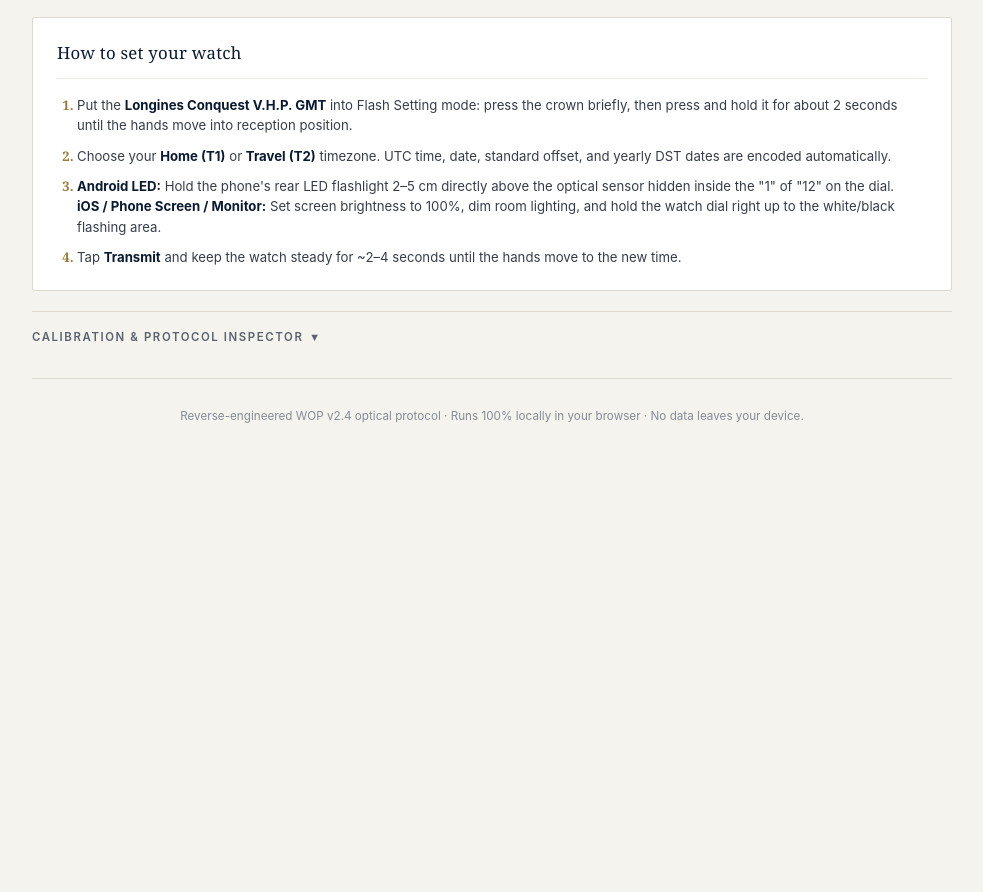
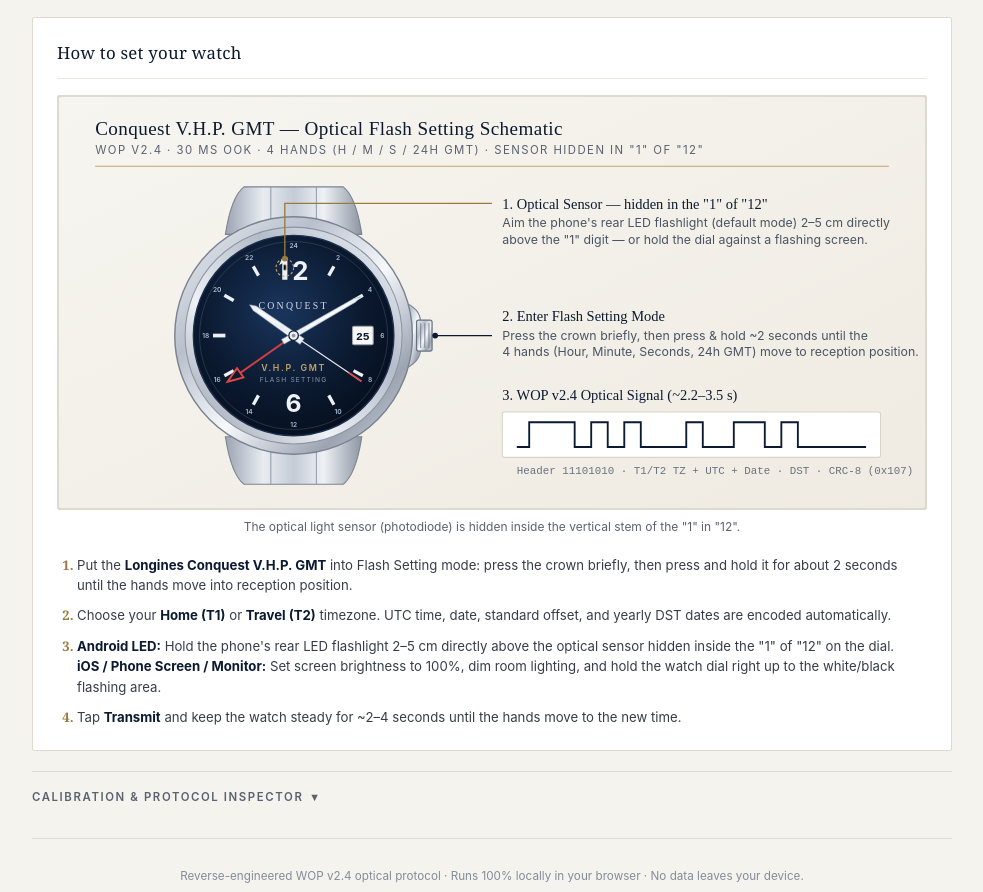
Before and after one commit to cino893/optical-flash-time-transmission, a plain HTML site: page index.html in a window 1280 px wide. Shown: the part 1154-2046 px from the top of the page, without its empty margins (148-1131 px from the left). Before the commit the page ends 1639 px from the top, so only its background shows below. Drawn offline with Linux system fonts and the light colour scheme.

Commit message:
Embed localized optical sensor schematic diagram in instructions panel
- Displays the Conquest V.H.P. GMT schematic (4 hands, photodiode hidden in
  the 1 of 12) inside the How to set your watch section
- Adds Polish SVG variant (assets/conquest-vhp-gmt-diagram-pl.svg) switched
  automatically on EN/PL toggle
- Caches both SVGs in Service Worker (wop-flash-sync-v6) with ?v=6 assets

Co-authored-by: Copilot <223556219+Copilot@users.noreply.github.com>

```diff
--- a/index.html
+++ b/index.html
@@ -15,7 +15,7 @@
       content="Optical flash time & date transmitter (WOP v2.4) for Longines Conquest V.H.P. GMT watches using phone LED flashlight or screen flash."
     />
     <title>Optical Flash Time Sync — Longines Conquest V.H.P. GMT</title>
-    <link rel="stylesheet" href="styles.css?v=5" />
+    <link rel="stylesheet" href="styles.css?v=6" />
   </head>
   <body>
     <header class="masthead">
@@ -288,6 +288,19 @@
           <div class="panel-header">
             <h2 data-i18n="howToTitle">How to set your watch</h2>
           </div>
+          <figure class="sensor-diagram">
+            <img
+              id="sensorDiagramImg"
+              src="assets/conquest-vhp-gmt-diagram.svg"
+              alt="Conquest V.H.P. GMT optical sensor location inside the 1 of 12"
+              width="840"
+              height="400"
+              loading="lazy"
+            />
+            <figcaption data-i18n="sensorDiagramCaption">
+              The optical receiver photodiode is hidden inside the vertical stem of the "1" in "12".
+            </figcaption>
+          </figure>
           <ol class="steps-list">
             <li data-i18n-html="step1"></li>
             <li data-i18n-html="step2"></li>
@@ -493,6 +506,6 @@
       </div>
     </div>
 
-    <script type="module" src="js/app.js?v=5"></script>
+    <script type="module" src="js/app.js?v=6"></script>
   </body>
 </html>
--- a/js/app.js
+++ b/js/app.js
@@ -3,23 +3,23 @@ import {
   buildWopFrame,
   buildAutoSyncedFrame,
   bitsToString,
-} from './wop-protocol.js?v=5';
+} from './wop-protocol.js?v=6';
 import {
   analyzeTimezone,
   getSupportedTimezones,
   getLocalSystemTimezone,
   getLocalParts,
   formatUtcOffset,
-} from './timezone-utils.js?v=5';
-import { OpticalFlashDriver, detectEnvironment, classifyCameraError } from './flash-driver.js?v=5';
-import { detectInitialLanguage, createTranslator } from './i18n.js?v=5';
-import { syncNetworkUtcOffset } from './time-sync.js?v=5';
+} from './timezone-utils.js?v=6';
+import { OpticalFlashDriver, detectEnvironment, classifyCameraError } from './flash-driver.js?v=6';
+import { detectInitialLanguage, createTranslator } from './i18n.js?v=6';
+import { syncNetworkUtcOffset } from './time-sync.js?v=6';
 import {
   unlockFeedbackAudio,
   feedbackStart,
   feedbackSuccess,
   feedbackError,
-} from './feedback.js?v=5';
+} from './feedback.js?v=6';
 
 const DEFAULT_SCREEN_BIT_PERIOD_MS = 50;
 
@@ -139,6 +139,7 @@ const el = {
   customTimeWrap: document.getElementById('customTimeWrap'),
   customUtcInput: document.getElementById('customUtcInput'),
   btnResetDefaults: document.getElementById('btnResetDefaults'),
+  sensorDiagramImg: document.getElementById('sensorDiagramImg'),
   inspectorSummary: document.getElementById('inspectorSummary'),
   inspectorSegments: document.getElementById('inspectorSegments'),
   waveformCanvas: document.getElementById('waveformCanvas'),
@@ -261,6 +262,14 @@ function applyLanguage(lang) {
       node.placeholder = state.t(key);
     }
   });
+
+  if (el.sensorDiagramImg) {
+    el.sensorDiagramImg.src =
+      lang === 'pl'
+        ? 'assets/conquest-vhp-gmt-diagram-pl.svg'
+        : 'assets/conquest-vhp-gmt-diagram.svg';
+    el.sensorDiagramImg.alt = state.t('sensorDiagramAlt');
+  }
 
   updateTimeSyncUI();
   updateTorchStatusUI();
--- a/js/i18n.js
+++ b/js/i18n.js
@@ -76,6 +76,8 @@ export const TRANSLATIONS = {
     toastBtnOk: 'OK',
     toastBtnClose: 'Close',
     howToTitle: 'How to set your watch',
+    sensorDiagramAlt: 'Conquest V.H.P. GMT schematic showing the optical light sensor hidden inside the "1" of "12" and all 4 hands',
+    sensorDiagramCaption: 'The optical light sensor (photodiode) is hidden inside the vertical stem of the "1" in "12".',
     step1:
       'Put the <strong>Longines Conquest V.H.P. GMT</strong> into Flash Setting mode: press the crown briefly, then press and hold it for about 2 seconds until the hands move into reception position.',
     step2:
@@ -191,6 +193,8 @@ export const TRANSLATIONS = {
     toastBtnOk: 'OK',
     toastBtnClose: 'Zamknij',
     howToTitle: 'Jak ustawić zegarek',
+    sensorDiagramAlt: 'Schemat zegarka Conquest V.H.P. GMT z czujnikiem światła ukrytym w cyfrze „1” z „12” oraz 4 wskazówkami',
+    sensorDiagramCaption: 'Czujnik optyczny (fotodioda) jest ukryty w pionowej kresce cyfry „1” z godziny „12”.',
     step1:
       'Przełącz zegarek <strong>Longines Conquest V.H.P. GMT</strong> w tryb odbioru Flash Setting: naciśnij krótko koronkę, a następnie przytrzymaj ją przez ok. 2 sekundy, aż wskazówki ustawią się w pozycji odbioru.',
     step2:
--- a/styles.css
+++ b/styles.css
@@ -812,6 +812,27 @@ body {
 }
 
 /* Instructions */
+.sensor-diagram {
+  margin: 0 0 18px;
+  padding: 0;
+}
+
+.sensor-diagram img {
+  display: block;
+  width: 100%;
+  height: auto;
+  border-radius: 2px;
+  border: 1px solid var(--border);
+  background: var(--surface-subtle);
+}
+
+.sensor-diagram figcaption {
+  margin-top: 8px;
+  font-size: 0.8rem;
+  color: var(--ink-muted);
+  text-align: center;
+}
+
 .steps-list {
   margin: 0;
   padding-left: 20px;
```
Also changed, not shown: sw.js (+11 -9 lines), assets/conquest-vhp-gmt-diagram-pl.svg (added).
